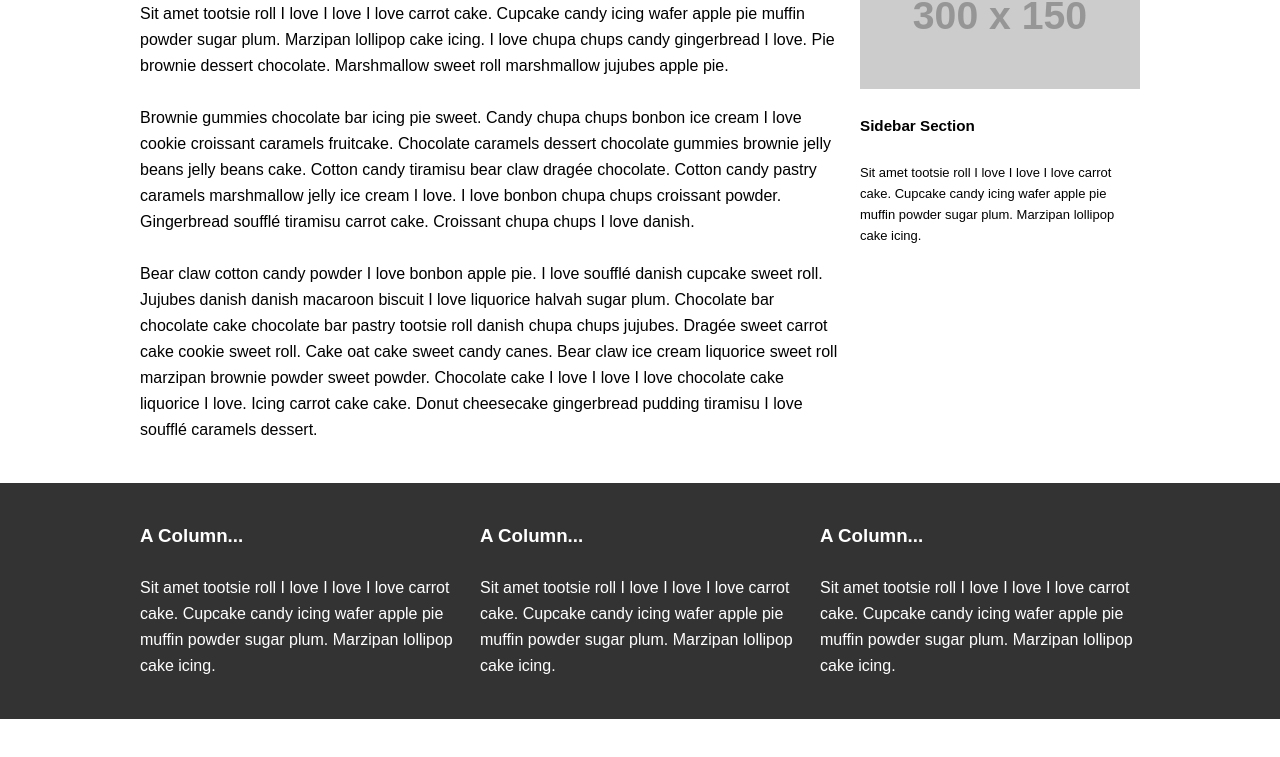
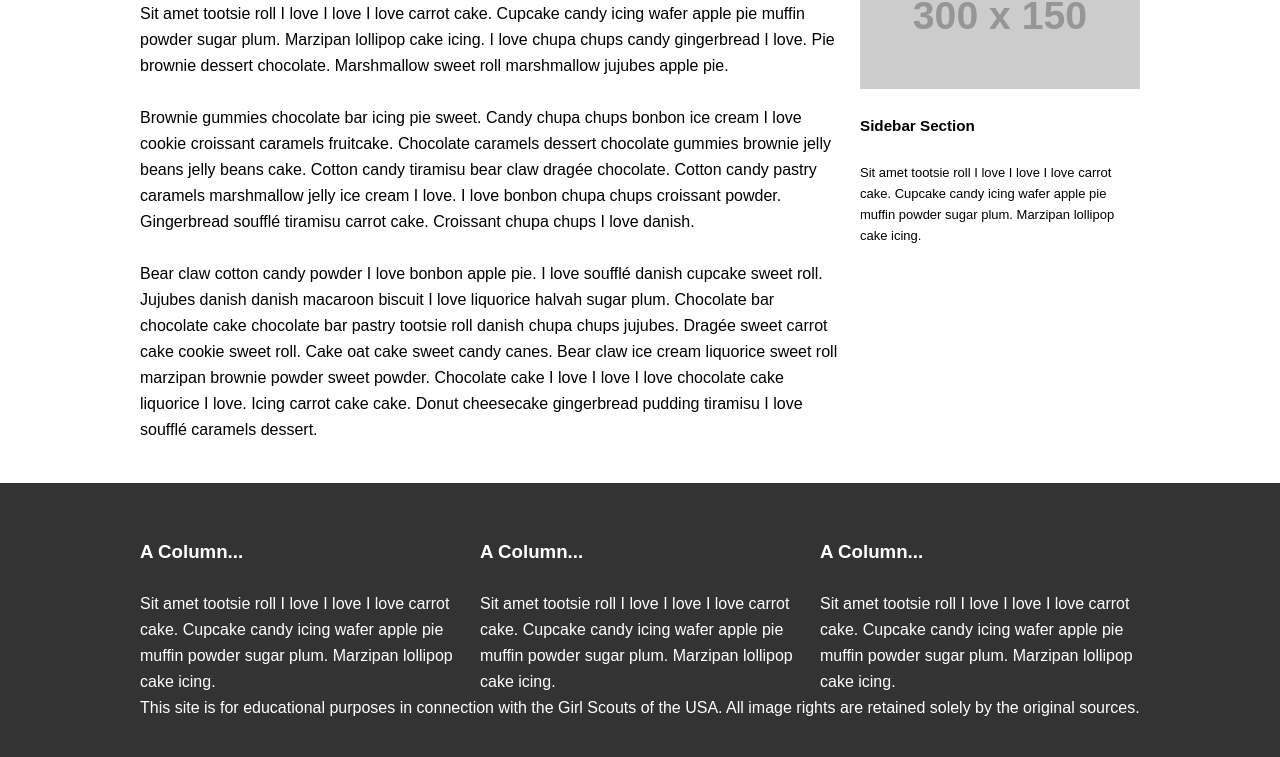
Before and after one commit to saracope/gswo-workshop, a plain HTML site: page templates/full-width/index.html in a window 1280 px wide. Shown: the part 243-1000 px from the top of the page. Before the commit the page ends 962 px from the top, so only its background shows below. Drawn offline with Linux system fonts and the light colour scheme; placeholder pictures from the web are drawn by us.

Commit message:
Added disclaimer to template files

```diff
--- a/templates/full-width/index.html
+++ b/templates/full-width/index.html
@@ -71,6 +71,8 @@
 
           <p>Sit amet tootsie roll I love I love I love carrot cake. Cupcake candy icing wafer apple pie muffin powder sugar plum. Marzipan lollipop cake icing.</p>
         </div>
+
+        <p>This site is for educational purposes in connection with the Girl Scouts of the USA. All image rights are retained solely by the original sources.</p>
       </div><!-- .wrapper -->
     </div><!-- .site-footer -->
 
--- a/templates/full-width/styles.css
+++ b/templates/full-width/styles.css
@@ -2,6 +2,8 @@
   Website Name: Full Width Layout
   Description: A full width layout with a sidebar for a website.
   Author(s): Your Name(s)...
+
+  This site is for educational purposes in connection with the Girl Scouts of the USA. All image rights are retained solely by the original sources.
 
 Contents
 ==============================================================
--- a/templates/one-column/styles.css
+++ b/templates/one-column/styles.css
@@ -2,6 +2,8 @@
   Website Name: One Column Layout
   Description: A one column layout for a website.
   Author(s): Your Name(s)...
+
+  This site is for educational purposes in connection with the Girl Scouts of the USA. All image rights are retained solely by the original sources.
 
 Contents
 ==============================================================
--- a/templates/right-sidebar/styles.css
+++ b/templates/right-sidebar/styles.css
@@ -2,6 +2,8 @@
   Website Name: Right Sidebar Layout
   Description: A two column layout with the sidebar on the right for a website.
   Author(s): Your Name(s)...
+
+  This site is for educational purposes in connection with the Girl Scouts of the USA. All image rights are retained solely by the original sources.
 
 Contents
 ==============================================================
```
Also changed, not shown: templates/one-column/index.html (+2 -0 lines), templates/right-sidebar/index.html (+2 -0 lines).
